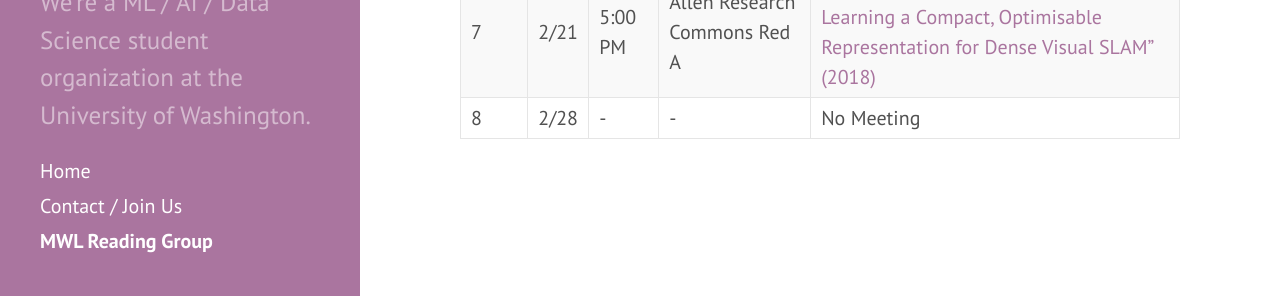
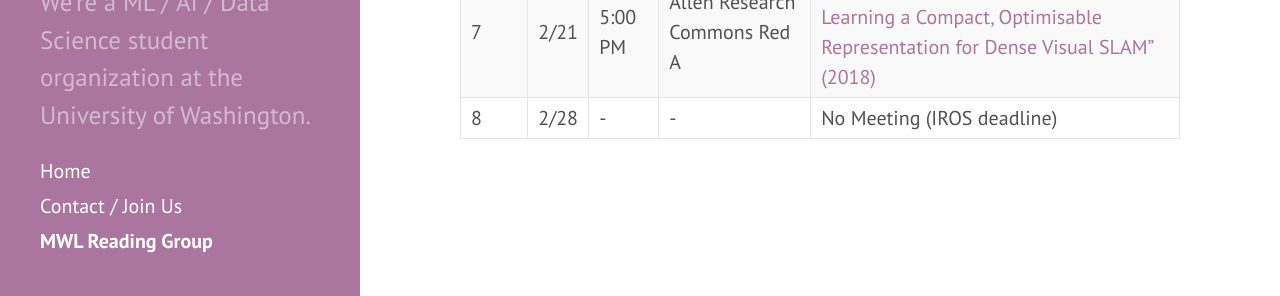
Before and after one commit to MachinesWhoLearn/machineswholearn.github.io, a Jekyll site: the page built from mwl_reading_group.md, in a window 1280 px wide and 1298 px high. Shown: the part 999-1295 px from the top of the window. Built offline with Jekyll 4.4.1, drawn with Linux system fonts in a browser that asks for light colours.

Commit message:
Update mwl_reading_group.md

```diff
--- a/mwl_reading_group.md
+++ b/mwl_reading_group.md
@@ -20,4 +20,4 @@ or two people assigned to lead a discussion about the readings.
 | 5 | 2/07 | 5:00 PM | Allen Research Commons Red A | [John Schulman et al. "Motion planning with sequential convex optimization and convex collision checking" (2014)](https://people.eecs.berkeley.edu/~pabbeel/papers/2014-IJRR-trajopt.pdf) |
 | 6 | 2/14 | - | - | No meeting |
 | 7 | 2/21 | 5:00 PM | Allen Research Commons Red A | [Michael Bloesch et al. "CodeSLAM - Learning a Compact, Optimisable Representation for Dense Visual SLAM" (2018)](https://arxiv.org/abs/1804.00874) |
-| 8 | 2/28 | - | - | No Meeting |
+| 8 | 2/28 | - | - | No Meeting (IROS deadline) |
```
